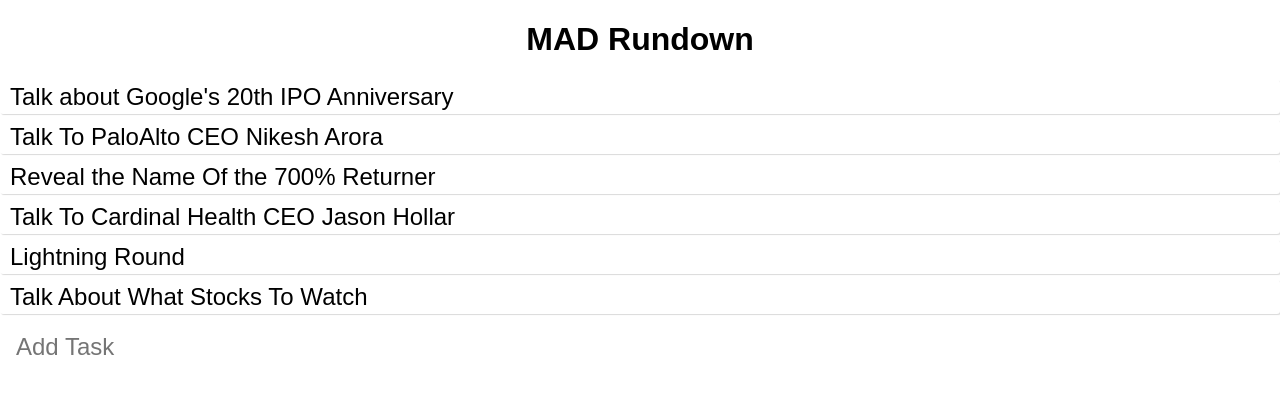
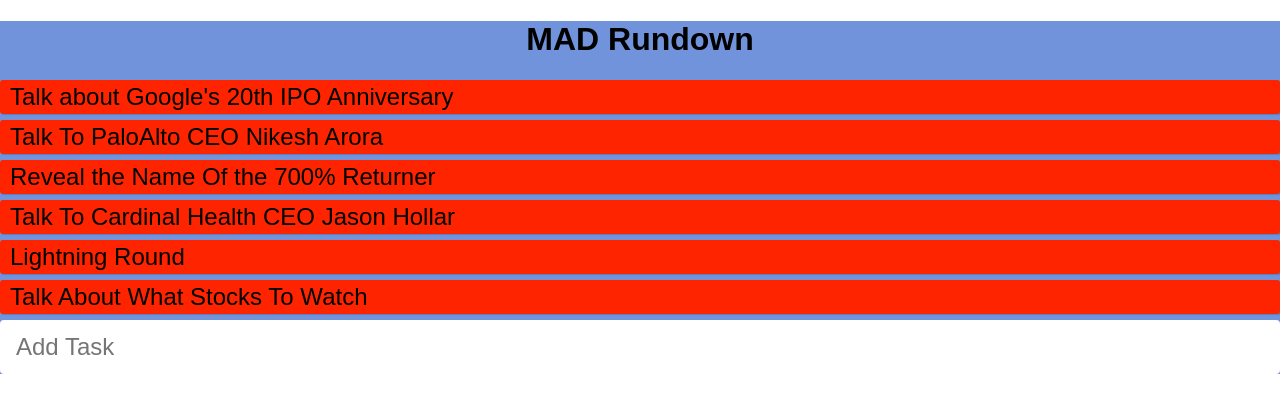
Before and after one commit to aegerev/mad-money-task-tracker, a React (Create React App) app in the folder mm-task-tracker/: page / in a window 1280 px wide. Shown: the top 412 px of the page. Built offline with nearby package versions, Linux system fonts and the light colour scheme.

Commit message:
Added Mad Money Styling

```diff
--- a/mm-task-tracker/src/App.css
+++ b/mm-task-tracker/src/App.css
@@ -1,5 +1,6 @@
 .App {
   text-align: center;
+  background-color: #7093DB;
 }
 
 body {
@@ -13,21 +14,15 @@
   font-family: Arial;
 }
 
-.app {
-  background: #209cee;
-  padding: 30px;
-  height: 100vh;
-}
-
 .todo-list{
-  background: #e8e8e8;
+  background: #FF2400;
   border-radius: 4px;
   padding: 5px;
   max-width: 400px;
 }
 
 .todo{
-  background: #fff;
+  background: #FF2400;
   box-shadow: 1px 1px 1px rgba(0,0,0, 0.15);
   padding: 3px 10px;
   font-size: 24px;
```
